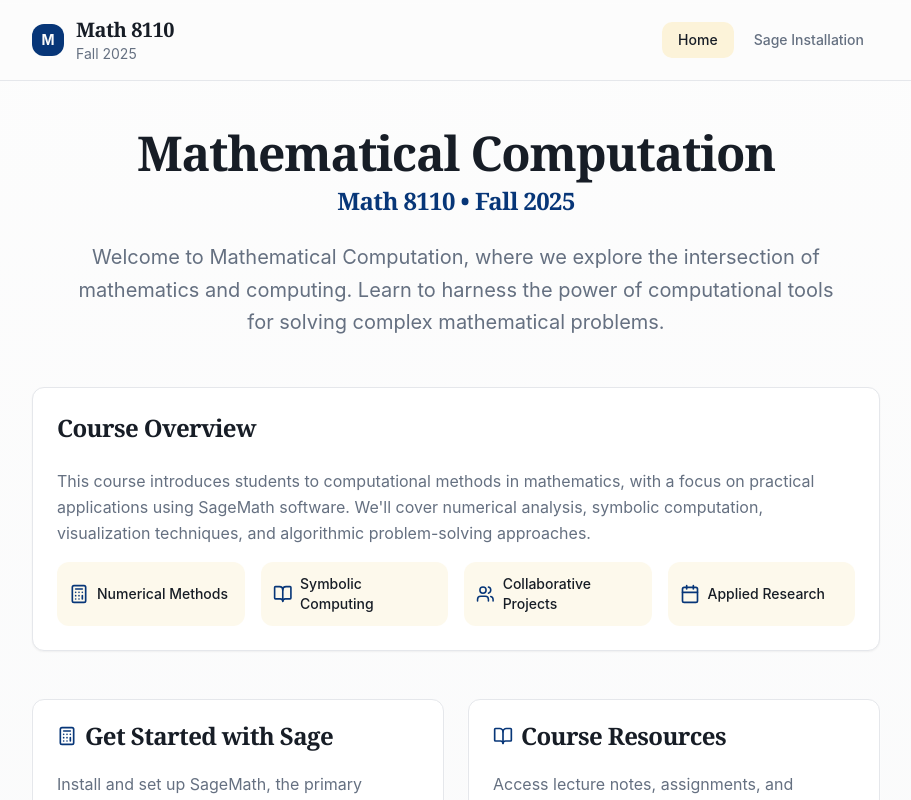
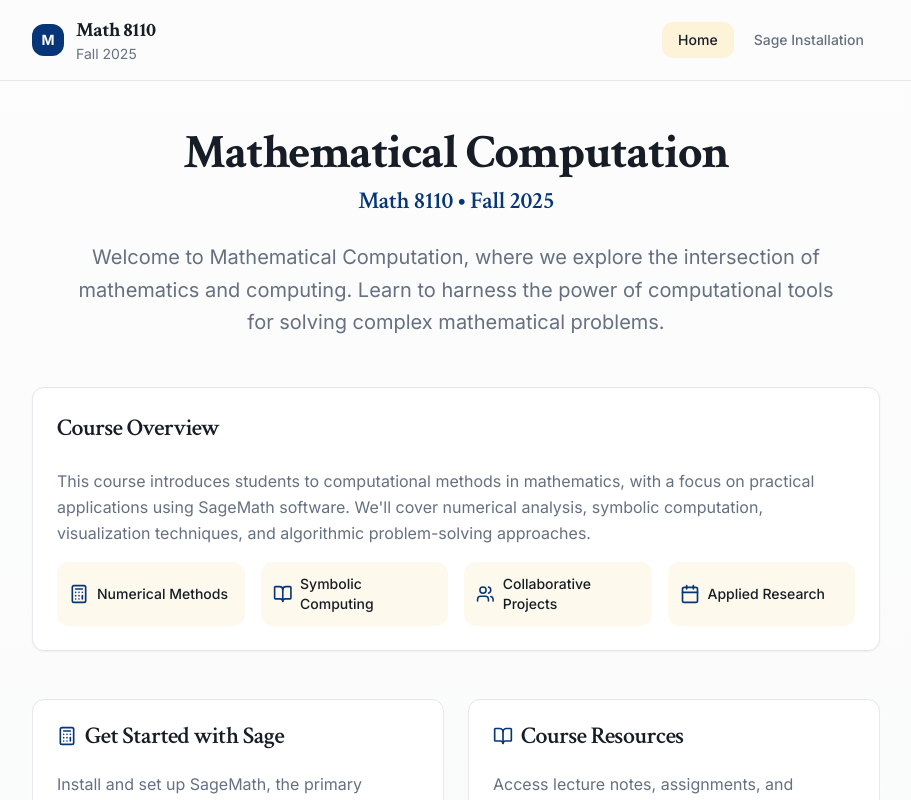
Before and after one commit to katestange/math-computation-hub, a React (Vite) app: page / in a window 1280 px wide. Shown: the top 800 px of the page, without its empty margins (184-1095 px from the left). Built offline with nearby package versions, Linux system fonts and the light colour scheme.

Commit message:
Update font to match example

```diff
--- a/index.html
+++ b/index.html
@@ -6,6 +6,11 @@
     <title>Math 8110 Fall 2025 - Mathematical Computation</title>
     <meta name="description" content="Course webpage for Math 8110 Fall 2025 - Mathematical Computation. Learn Sage math software and computational mathematics techniques." />
     <meta name="author" content="Math 8110" />
+
+    <!-- Google Fonts - Academic serif and clean sans-serif -->
+    <link rel="preconnect" href="https://fonts.googleapis.com">
+    <link rel="preconnect" href="https://fonts.gstatic.com" crossorigin>
+    <link href="https://fonts.googleapis.com/css2?family=Crimson+Text:ital,wght@0,400;0,600;0,700;1,400&family=Inter:wght@300;400;500;600;700&display=swap" rel="stylesheet">
 
     <meta property="og:title" content="Math 8110 Fall 2025 - Mathematical Computation" />
     <meta property="og:description" content="Course webpage for Math 8110 Fall 2025 - Mathematical Computation. Learn Sage math software and computational mathematics techniques." />
--- a/src/index.css
+++ b/src/index.css
@@ -132,22 +132,38 @@ All colors MUST be HSL.
 
   body {
     @apply bg-background text-foreground font-sans antialiased;
+    font-feature-settings: 'liga' 1, 'kern' 1;
   }
 
   /* Beautiful typography for academic content */
   h1, h2, h3, h4, h5, h6 {
     @apply font-serif;
+    font-feature-settings: 'liga' 1, 'kern' 1, 'dlig' 1;
+    line-height: 1.2;
   }
 
   h1 {
     @apply text-4xl font-bold tracking-tight;
+    line-height: 1.1;
   }
 
   h2 {
     @apply text-3xl font-semibold tracking-tight;
+    line-height: 1.15;
   }
 
   h3 {
     @apply text-2xl font-semibold tracking-tight;
+    line-height: 1.2;
+  }
+
+  /* Academic body text styling */
+  p {
+    line-height: 1.6;
+  }
+
+  /* Enhanced readability for longer text */
+  .prose {
+    @apply text-foreground/90 leading-relaxed;
   }
 }
--- a/tailwind.config.ts
+++ b/tailwind.config.ts
@@ -19,8 +19,8 @@ export default {
 		},
 		extend: {
 			fontFamily: {
-				sans: ['Inter', 'system-ui', 'sans-serif'],
-				serif: ['Crimson Text', 'Georgia', 'serif'],
+				sans: ['Inter', 'system-ui', '-apple-system', 'BlinkMacSystemFont', 'sans-serif'],
+				serif: ['Crimson Text', 'Georgia', 'Times New Roman', 'serif'],
 			},
 			colors: {
 				border: 'hsl(var(--border))',
```
